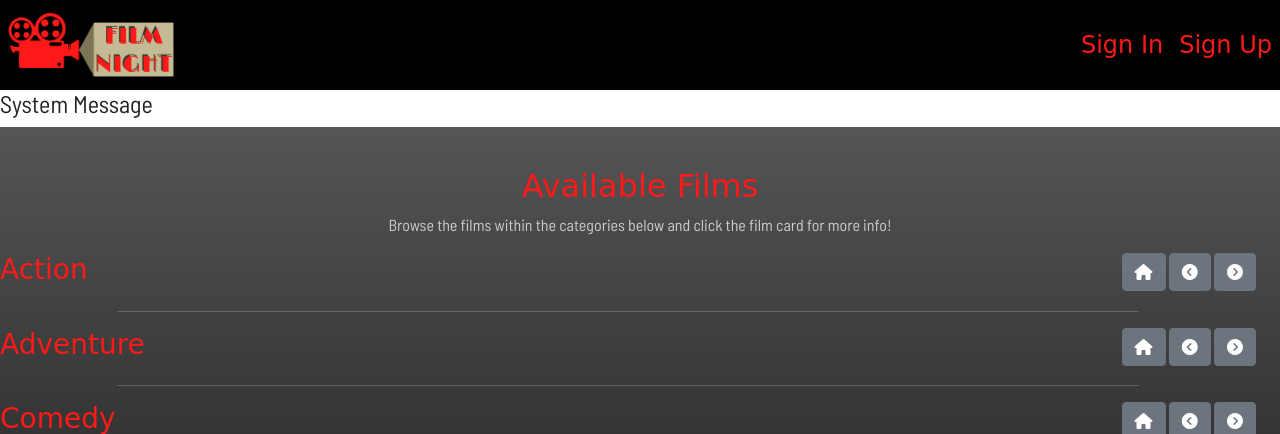
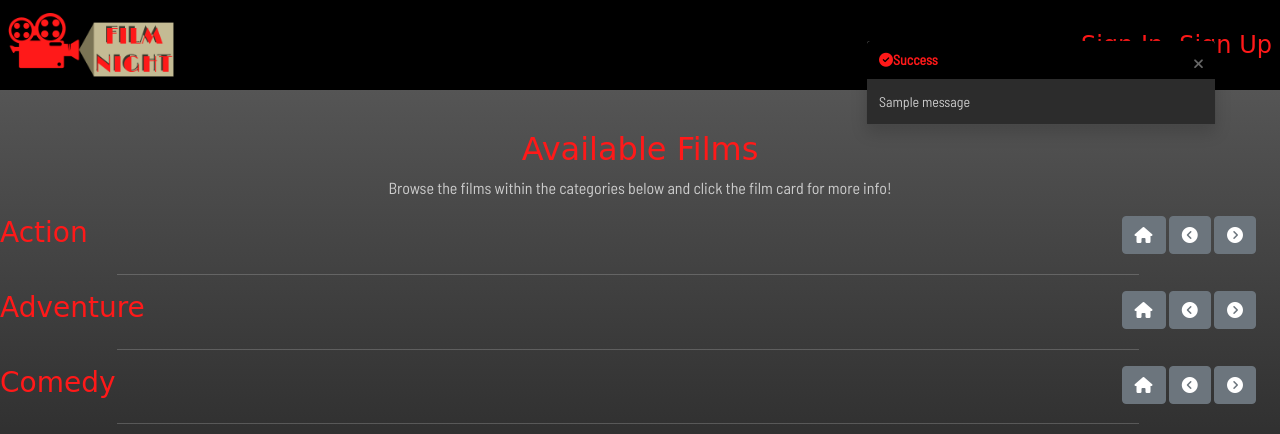
Before and after one commit to KWSNick/filmnight, a Django app: template films/templates/films/index.html in a window 1280 px wide. Shown: the top 434 px of the page. Run offline with Django 3.2, Linux system fonts and the light colour scheme; the template is opened without the code that fills it: most values are stand-ins (such as "Sample title", 1, 10 or a date in 2020); one stand-in notice (Sample message) is shown; some libraries are stand-ins or nearby versions; some web fonts are replaced.

Commit message:
Added in Bootstrap toasts with JS and Django functionality.

```diff
--- a/filmnight/settings.py
+++ b/filmnight/settings.py
@@ -87,6 +87,8 @@ TEMPLATES = [
     },
 ]
 
+MESSAGE_STORAGE = 'django.contrib.messages.storage.session.SessionStorage'
+
 AUTHENTICATION_BACKENDS = [
     # Needed to login by username in Django admin, regardless of `allauth`
     'django.contrib.auth.backends.ModelBackend',
--- a/films/templates/films/orderform.html
+++ b/films/templates/films/orderform.html
@@ -91,7 +91,7 @@
                 <td>£ <span id="br_subtotal">0</span></td>
             </tr>
         </table>
-        <input type="hidden" name="redirect_url" value="{{ request.path }}">
+        <input type="hidden" name="redirect_url" value="{% url 'films' %}">
     </div>
     <div class="row gx-0">
         <div class="col">
--- a/static/css/base.css
+++ b/static/css/base.css
@@ -99,6 +99,10 @@
     color: #CCCCCC;
 }
 
+a .card {
+    color: #CCCCCC;
+}
+
 .no_underline {
     text-decoration: none;
 }
@@ -153,6 +157,16 @@
 
 .btn-success {
     background-color: #61E720;
+}
+
+/* Toast Formatting */
+
+.toast {
+    position: fixed;
+    top: 5vh;
+    right: 5vw;
+    z-index: 9999;
+    max-width: 90vw;
 }
 
 /* Bootstrap Breakpoints */
--- a/templates/base.html
+++ b/templates/base.html
@@ -2,6 +2,7 @@
 
 <!DOCTYPE html>
 <html lang="en-GB">
+
 <head>
     {% block meta %}
     <meta charset="UTF-8">
@@ -17,7 +18,8 @@
 
     {% block core_css %}
     <!--Bootstrap 5-->
-    <link href="https://cdn.jsdelivr.net/npm/bootstrap@5.0.0-beta3/dist/css/bootstrap.min.css" rel="stylesheet" integrity="sha384-eOJMYsd53ii+scO/bJGFsiCZc+5NDVN2yr8+0RDqr0Ql0h+rP48ckxlpbzKgwra6" crossorigin="anonymous">
+    <link href="https://cdn.jsdelivr.net/npm/bootstrap@5.0.0-beta3/dist/css/bootstrap.min.css" rel="stylesheet"
+        integrity="sha384-eOJMYsd53ii+scO/bJGFsiCZc+5NDVN2yr8+0RDqr0Ql0h+rP48ckxlpbzKgwra6" crossorigin="anonymous">
     <!--Base CSS File-->
     <link rel="stylesheet" type="text/css" href="{% static 'css/base.css' %}">
     {% endblock %}
@@ -29,9 +31,12 @@
     <!--Font Awesome 5.1.3-->
     <script src="https://kit.fontawesome.com/edea6a1559.js" crossorigin="anonymous"></script>
     <!--JQuery-->
-    <script src="https://code.jquery.com/jquery-3.6.0.js" integrity="sha256-H+K7U5CnXl1h5ywQfKtSj8PCmoN9aaq30gDh27Xc0jk=" crossorigin="anonymous"></script>
+    <script src="https://code.jquery.com/jquery-3.6.0.js"
+        integrity="sha256-H+K7U5CnXl1h5ywQfKtSj8PCmoN9aaq30gDh27Xc0jk=" crossorigin="anonymous"></script>
     <!--Bootstrap JavaScript Bundle-->
-    <script src="https://cdn.jsdelivr.net/npm/bootstrap@5.0.0-beta3/dist/js/bootstrap.bundle.min.js" integrity="sha384-JEW9xMcG8R+pH31jmWH6WWP0WintQrMb4s7ZOdauHnUtxwoG2vI5DkLtS3qm9Ekf" crossorigin="anonymous"></script>
+    <script src="https://cdn.jsdelivr.net/npm/bootstrap@5.0.0-beta3/dist/js/bootstrap.bundle.min.js"
+        integrity="sha384-JEW9xMcG8R+pH31jmWH6WWP0WintQrMb4s7ZOdauHnUtxwoG2vI5DkLtS3qm9Ekf" crossorigin="anonymous">
+    </script>
     <!--Test JS-->
     <script src="{% static 'js/films.js' %}" type="text/javascript"></script>
     {% endblock %}
@@ -41,6 +46,7 @@
 
     <title>Film Night {% block add_title %}{% endblock %}</title>
 </head>
+
 <body>
     <div class="container-fluid gx-0">
         <header class="row pri_bg_clr gx-0">
@@ -48,22 +54,37 @@
         </header>
         <div class="row">
             {% if messages %}
-            <aside class="col">
-                <h4>System Message</h4>
-                <div class="message-content"></div>
+            <aside class="col message-content">
+                {% for message in messages %}
+                {% with message.level as level %}
+                <div>
+                    {% if level == 25 %}
+                    {% include 'includes/toasts/toast_success.html' %}
+                    {% elif level == 40 %}
+                    {% include 'includes/toasts/toast_error.html' %}
+                    {% endif %}
+                </div>
+                {% endwith %}
+                {% endfor %}
             </aside>
             {% endif %}
         </div>
         <div class="row grad_bg full_height fixed_bg gx-0">
             <div class="col align-self-center text-center pri_text_clr mb-spacer">
-            {% block content %}
-            {% endblock %}
+                {% block content %}
+                {% endblock %}
             </div>
         </div>
     </div>
 
+    <script type="text/javascript">
+        $('document').ready(function () {
+            $('.toast').toast('show');
+        })
+    </script>
     {% block addPost_js %}
     {% endblock %}
 
 </body>
+
 </html>
--- /dev/null
+++ b/templates/includes/toasts/toast_success.html
@@ -0,0 +1,12 @@
+<!-- Based on Bootstrap 5 Boilerplate -->
+<div class="toast" role="alert" aria-live="assertive" aria-atomic="true" data-bs-autohide="false">
+    <div class="toast-header pri_bg_clr sec_text_clr">
+        <i class="fas fa-check-circle"></i>
+        <strong class="me-auto">Success</strong>
+        <button type="button" class="btn-close pri_text_clr" data-bs-dismiss="toast" aria-label="Close"><i
+                class="fas fa-times"></i></button>
+    </div>
+    <div class="toast-body sec_bg_clr  pri_text_clr">
+        {{ message }}
+    </div>
+</div>
```
Also changed, not shown: basket/views.py (+9 -3 lines), templates/includes/toasts/toast_error.html (added, +12 -0 lines).
